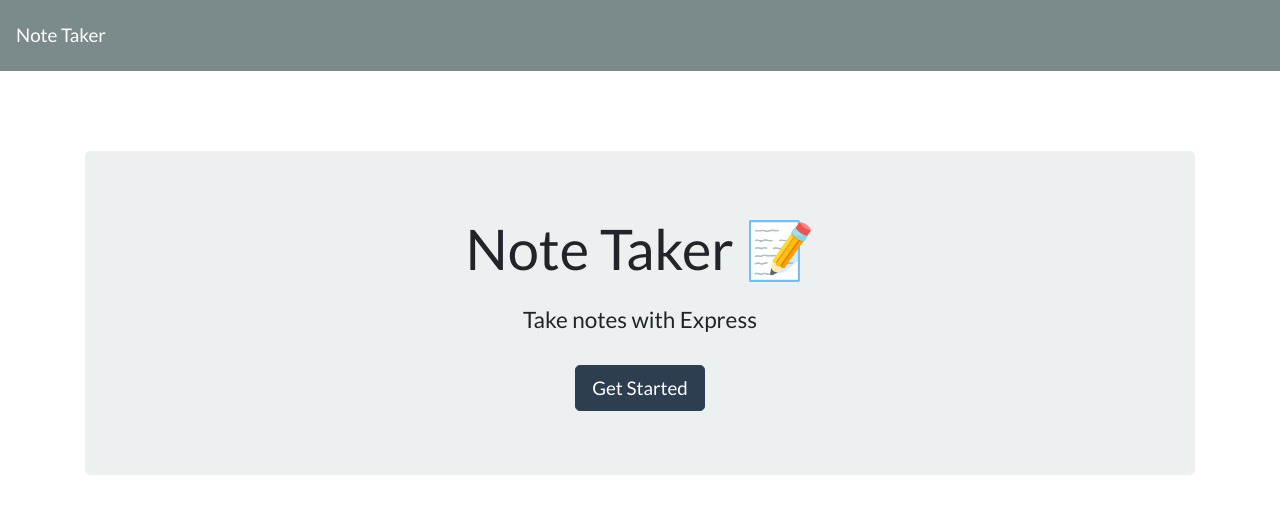
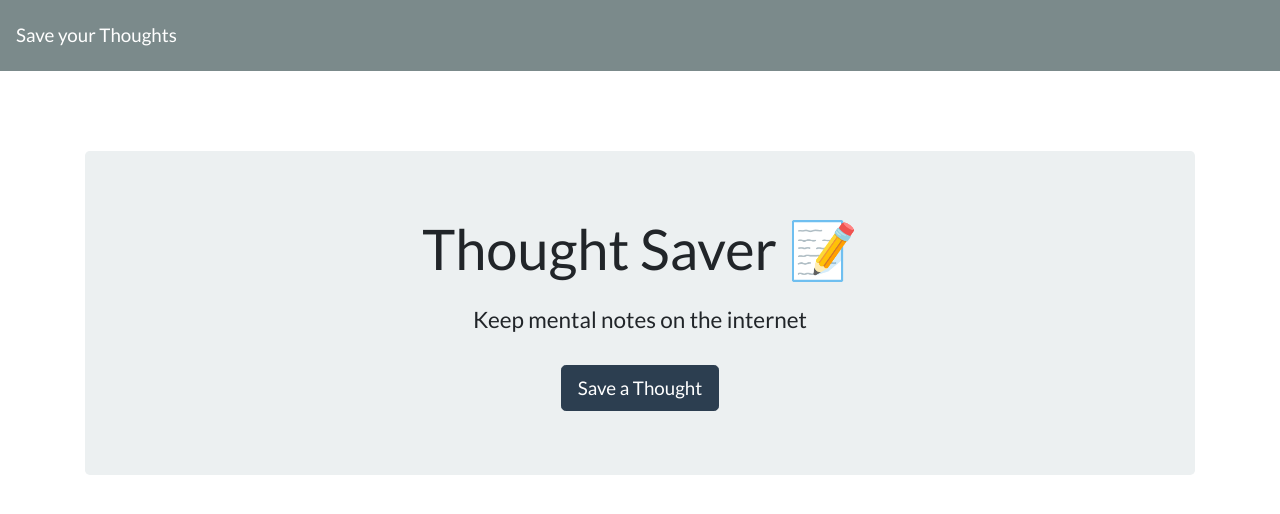
Before and after one commit to armcbride/thought-saver, a website: page public/index.html in a window 1280 px wide. Drawn offline with nearby package versions, Linux system fonts and the light colour scheme; no server answers.

Commit message:
changed verbage

```diff
--- a/public/index.html
+++ b/public/index.html
@@ -5,20 +5,20 @@
   <meta charset="UTF-8">
   <meta name="viewport" content="width=device-width, initial-scale=1.0">
   <meta http-equiv="X-UA-Compatible" content="ie=edge">
-  <title>Note Taker</title>
+  <title>Thought Saver</title>
   <link rel="stylesheet" href="https://cdnjs.cloudflare.com/ajax/libs/bootswatch/4.1.3/flatly/bootstrap.min.css" />
 </head>
 
 <body>
   <nav class="navbar navbar-dark bg-dark">
-    <a class="navbar-brand" href="./notes.html">Note Taker
+    <a class="navbar-brand" href="./notes.html">Save your Thoughts
     </a>
   </nav>
   <div class="container">
     <div style="margin-top: 80px;" class="jumbotron text-center">
-      <h1 class="display-4">Note Taker <span role="img" aria-label="Memo">📝</span></h1>
-      <h4 class="mt-4">Take notes with Express</h4>
-      <a class="btn btn-primary btn-lg mt-4" href="./notes.html" role="button">Get Started</a>
+      <h1 class="display-4">Thought Saver <span role="img" aria-label="Memo">📝</span></h1>
+      <h4 class="mt-4">Keep mental notes on the internet</h4>
+      <a class="btn btn-primary btn-lg mt-4" href="./notes.html" role="button">Save a Thought</a>
     </div>
   </div>
   <script src="https://cdnjs.cloudflare.com/ajax/libs/jquery/3.3.1/jquery.min.js"></script>
```
